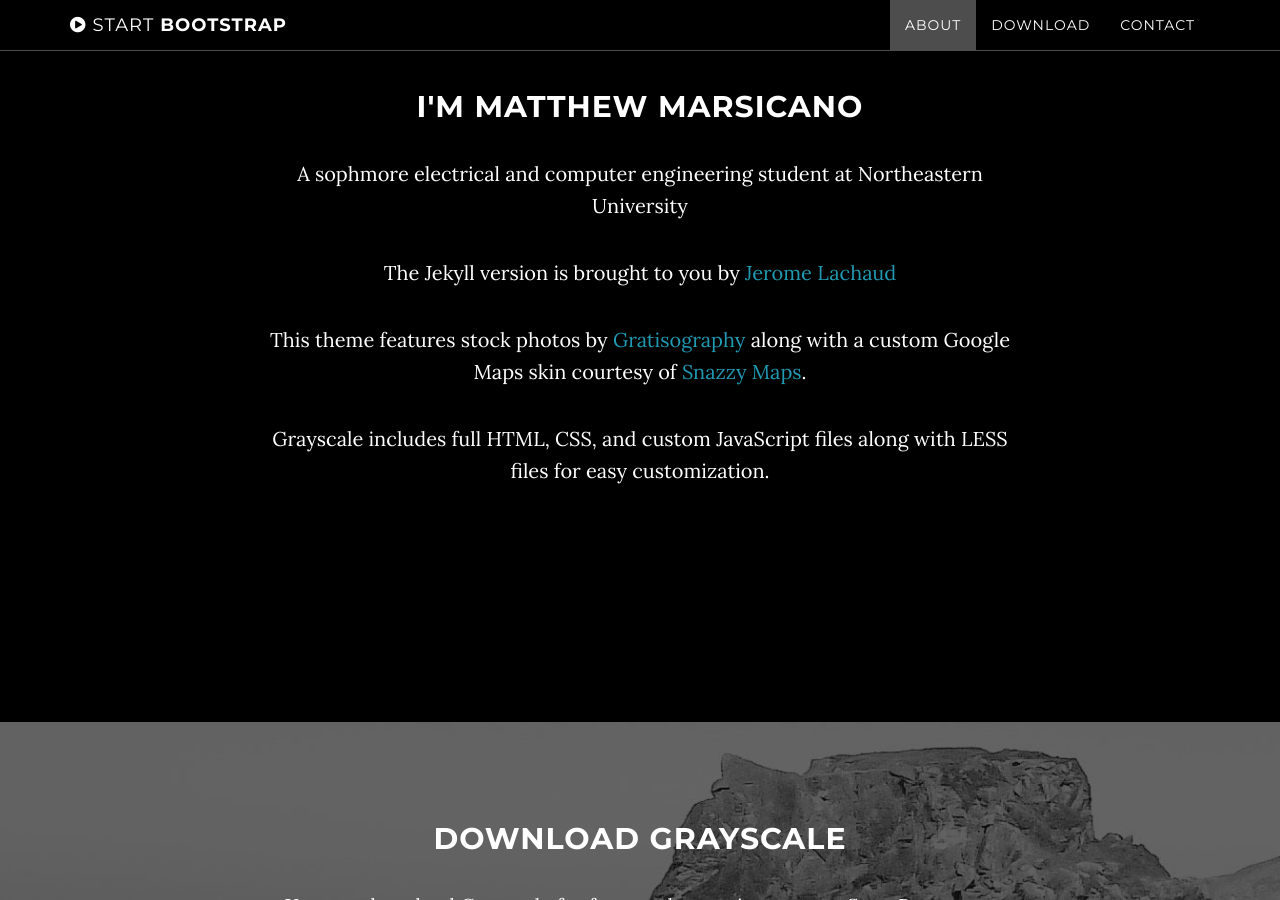
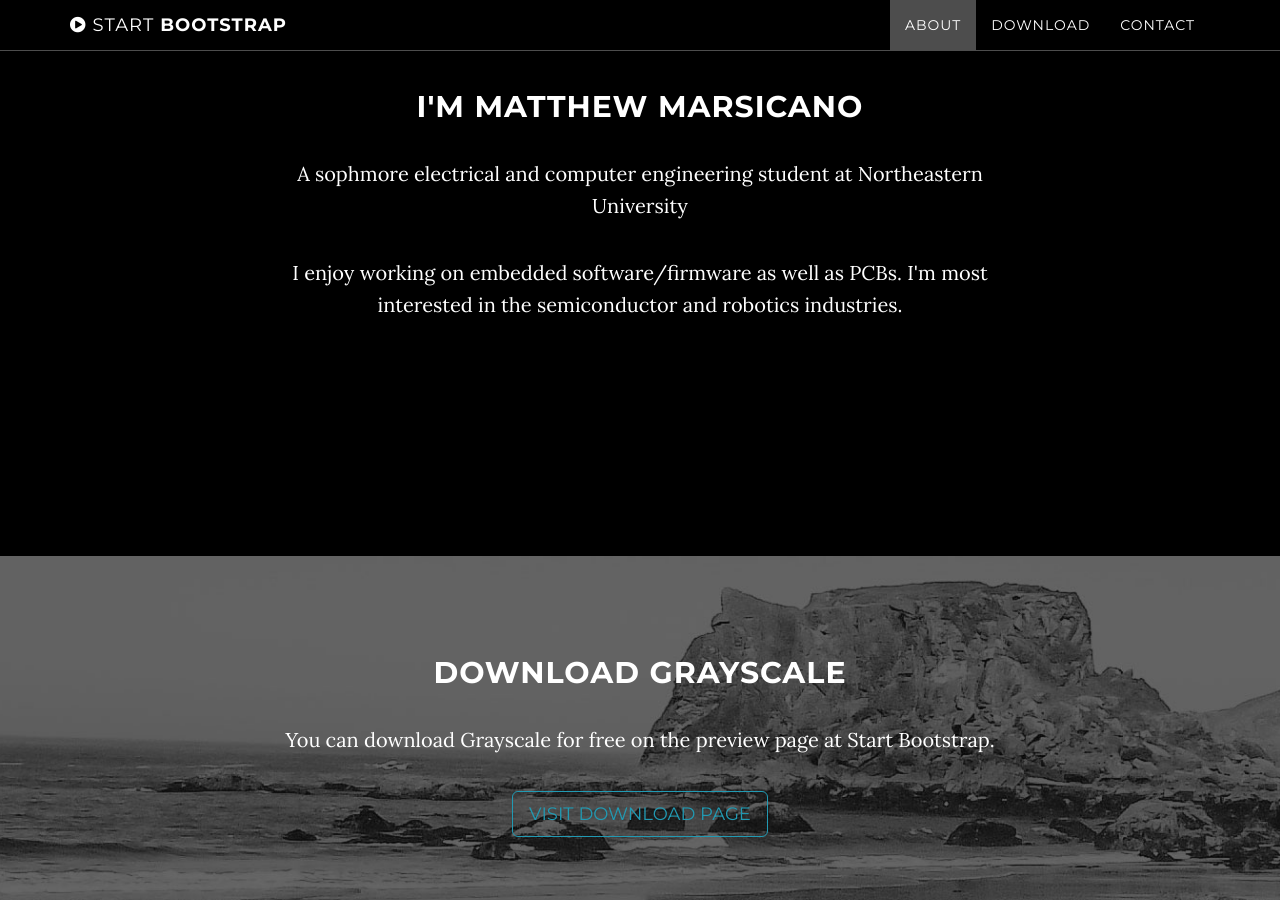
Before and after one commit to Matthew-Marsicano/matthew-marsicano.github.io, a Jekyll site: the page built from index.html, in a window 1280 px wide and 900 px high, scrolled down 1010 px. Built offline with Jekyll 4.4.1, drawn with Linux system fonts in a browser that asks for light colours.

Commit message:
Update about.html

```diff
--- a/_includes/about.html
+++ b/_includes/about.html
@@ -4,9 +4,7 @@
             <div class="col-lg-8 col-lg-offset-2">
                 <h2>I'm Matthew Marsicano</h2>
                 <p>A sophmore electrical and computer engineering student at Northeastern University</p>
-                <p>The Jekyll version is brought to you by <a href="https://github.com/jeromelachaud">Jerome Lachaud</a></p>
-                <p>This theme features stock photos by <a href="http://gratisography.com/">Gratisography</a> along with a custom Google Maps skin courtesy of <a href="http://snazzymaps.com/">Snazzy Maps</a>.</p>
-                <p>Grayscale includes full HTML, CSS, and custom JavaScript files along with LESS files for easy customization.</p>
+                <p>I enjoy working on embedded software/firmware as well as PCBs. I'm most interested in the semiconductor and robotics industries. </p>
             </div>
         </div>
     </section>
```
